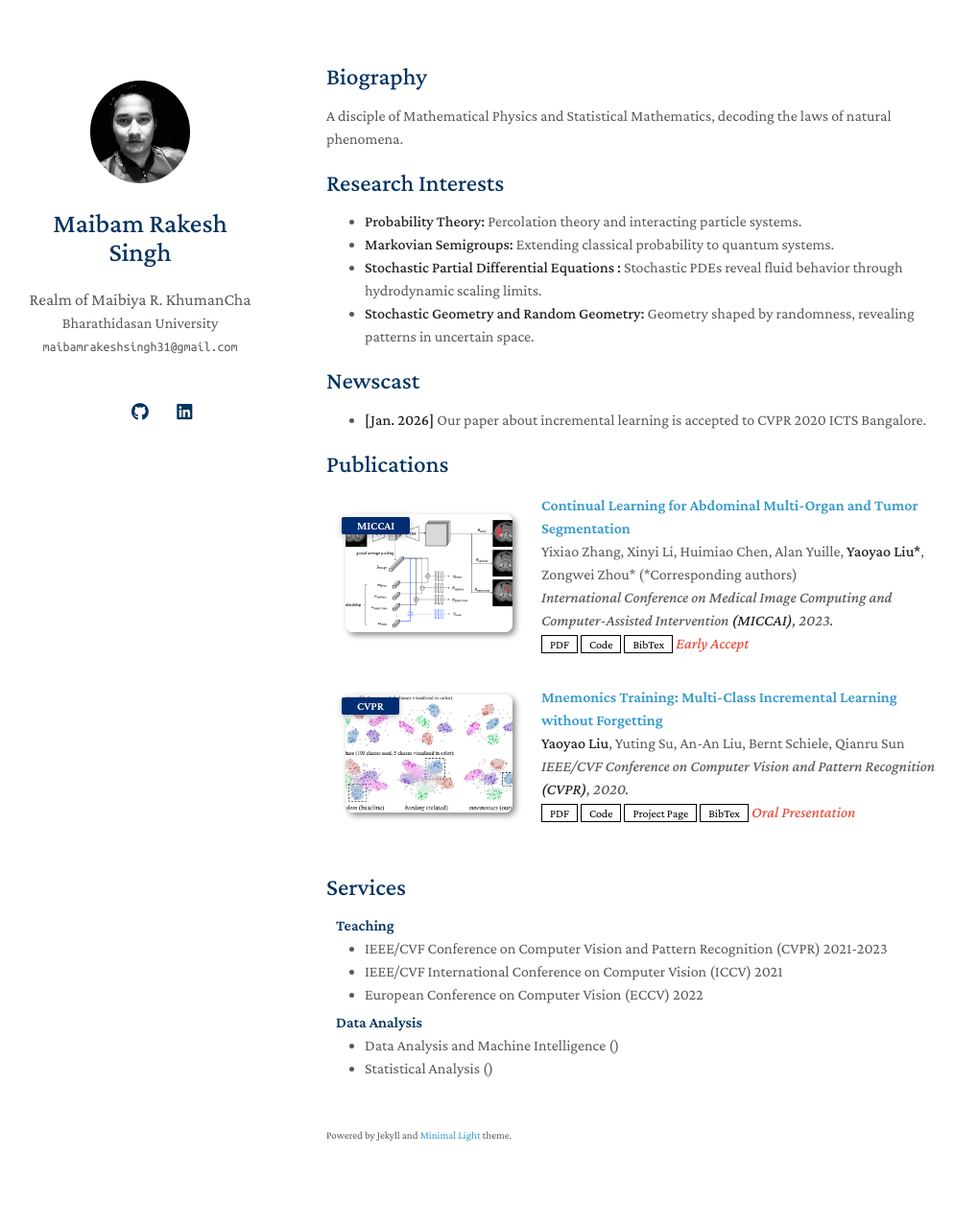
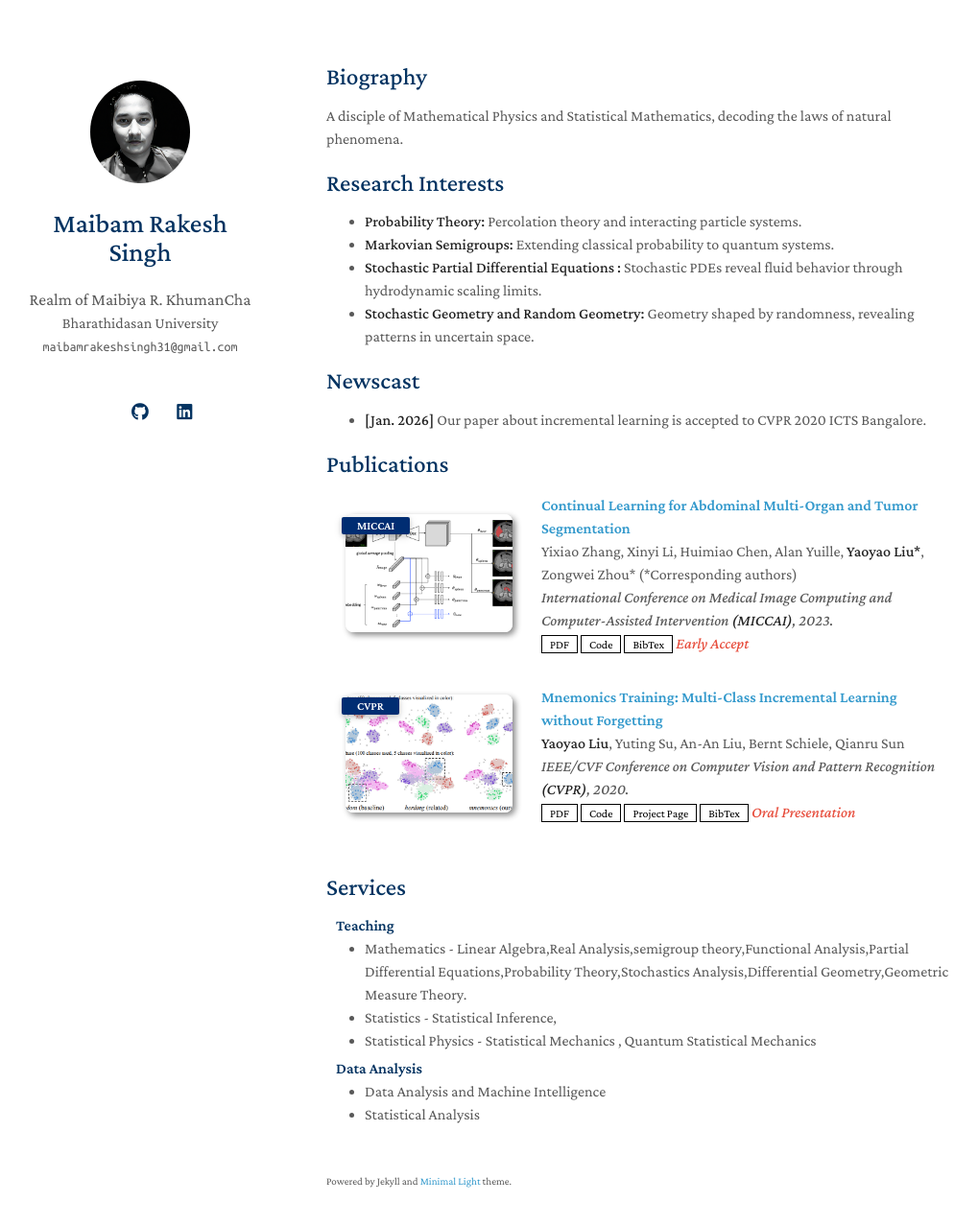
Before and after one commit to maibamrakeshsingh/maibamrkh.github.io, a Jekyll site: the page built from index.md, in a window 1280 px wide and 1312 px high. Shown: the top 1277 px of the window at 96% size, without its empty margins (130-1149 px from the left). Built offline with Jekyll 4.4.1, drawn with Linux system fonts in a browser that asks for light colours; a style sheet for code colours, icons or effects is not loaded; our own code applies the rules of GitHub Pages for plain Markdown files.

Commit message:
Update services.md

```diff
--- a/_includes/services.md
+++ b/_includes/services.md
@@ -3,14 +3,14 @@
 <h4 style="margin:0 10px 0;">Teaching</h4>
 
 <ul style="margin:0 0 5px;">
-  <li><a href="http://cvpr2023.thecvf.com/"><autocolor>IEEE/CVF Conference on Computer Vision and Pattern Recognition (CVPR) 2021-2023</autocolor></a></li>
-  <li><a href="http://iccv2021.thecvf.com/"><autocolor>IEEE/CVF International Conference on Computer Vision (ICCV) 2021</autocolor></a></li>
-  <li><a href="https://eccv2022.ecva.net/"><autocolor>European Conference on Computer Vision (ECCV) 2022</autocolor></a></li>
+  <li><a href="http://cvpr2023.thecvf.com/"><autocolor>Mathematics -  Linear Algebra,Real Analysis,semigroup theory,Functional Analysis,Partial Differential Equations,Probability Theory,Stochastics Analysis,Differential Geometry,Geometric Measure Theory.</autocolor></a></li>
+  <li><a href="http://iccv2021.thecvf.com/"><autocolor>Statistics - Statistical Inference, </autocolor></a></li>
+  <li><a href="https://eccv2022.ecva.net/"><autocolor>Statistical Physics - Statistical Mechanics , Quantum Statistical Mechanics</autocolor></a></li>
 </ul>
 
 <h4 style="margin:0 10px 0;">Data Analysis</h4>
 
 <ul style="margin:0 0 20px;">
-  <li><a href="https://www.computer.org/csdl/journal/tp"><autocolor>Data Analysis and Machine Intelligence ()</autocolor></a></li>
-  <li><a href="https://www.springer.com/journal/11263"><autocolor>Statistical Analysis ()</autocolor></a></li>
+  <li><a href="https://www.computer.org/csdl/journal/tp"><autocolor>Data Analysis and Machine Intelligence </autocolor></a></li>
+  <li><a href="https://www.springer.com/journal/11263"><autocolor>Statistical Analysis </autocolor></a></li>
 </ul>
```
